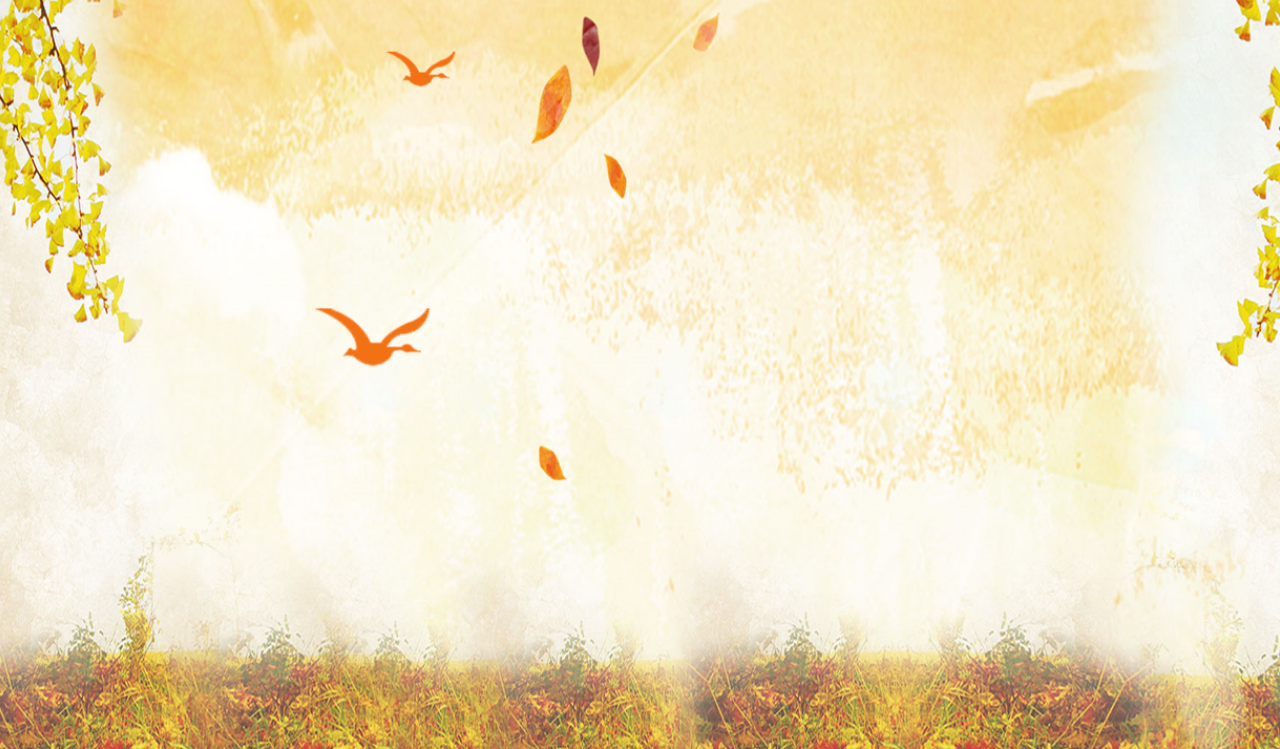
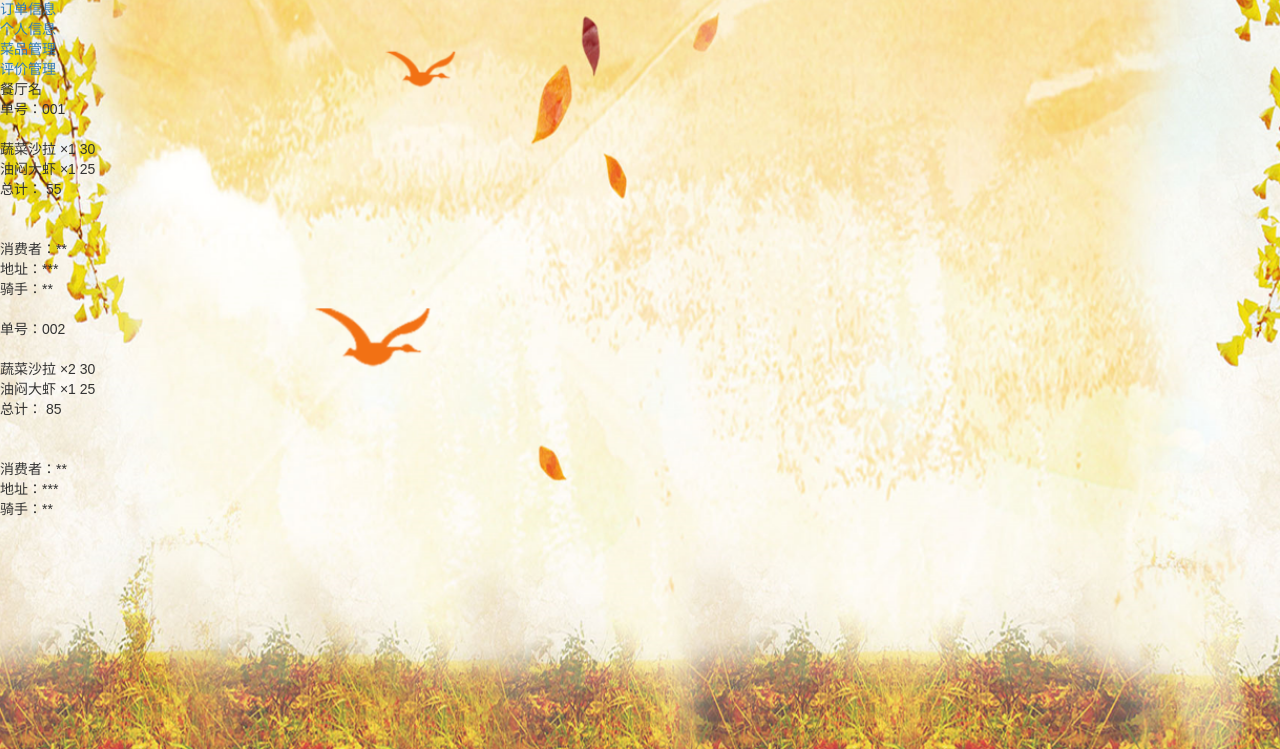
Before and after one commit to crow-night/ording_sys, a Flask app: template templates/businsess.html in a window 1280 px wide. Shown: the part 51-800 px from the top of the page. Run offline with Flask 2, Linux system fonts and the light colour scheme; the template is opened without the code that fills it, so the values that code supplies are empty; some libraries are stand-ins or nearby versions.

Commit message:
Update businsess.html

```diff
--- a/templates/businsess.html
+++ b/templates/businsess.html
@@ -13,6 +13,7 @@
 
     <link rel="stylesheet" href="../static/css/bootstrap.min.css">
     <link rel="stylesheet" href="../static/css/index.css">
+    <link rel="stylesheet" href="../static/css/businsess.css">
 
 
 </head>
@@ -46,5 +47,38 @@
             </div>
         </nav>
     </div>
+    <div class="navbus">
+        <a href="#">订单信息</a><br>
+        <a href="#">个人信息</a><br>
+        <a href="#">菜品管理</a><br>
+        <a href="#">评价管理</a><br>
+    </div>
+    <div class="namebus">
+        餐厅名
+    </div>
+    <div class="order">
+        单号：001<br>
+        <br>
+        蔬菜沙拉 ×1  30<br>
+        油闷大虾 ×1  25<br>
+        总计：       55<br>
+        <br><br>
+        消费者：**<br>
+        地址：***<br>
+        骑手：**<br>
+    </div>
+    <br>
+    <div class="order">
+        单号：002<br>
+        <br>
+        蔬菜沙拉 ×2  30<br>
+        油闷大虾 ×1  25<br>
+        总计：       85<br>
+        <br><br>
+        消费者：**<br>
+        地址：***<br>
+        骑手：**<br>
+
+    </div>
 </body>
 </html>
```
